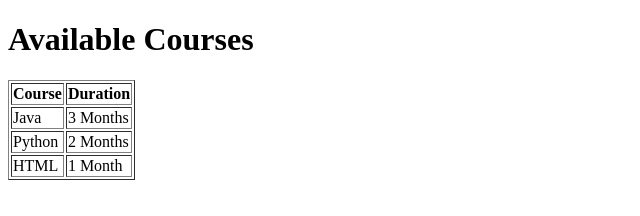
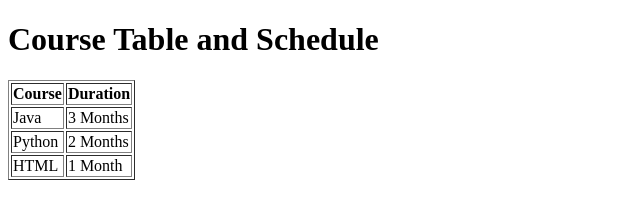
Before and after one commit to NandhiniShivaratri/GitPractice1, a plain HTML site: page index.html in a window 1280 px wide. Shown: the whole page, without its empty margins (0-640 px from the left). Drawn offline with Linux system fonts and the light colour scheme.

Commit message:
update commit

```diff
--- a/index.html
+++ b/index.html
@@ -2,10 +2,11 @@
 <html>
 <body>
 
-<h1>Available Courses</h1>
+<h1>Course Table and Schedule</h1>
 
 <table border="1">
     <tr>
+
         <th>Course</th>
         <th>Duration</th>
     </tr>
```
